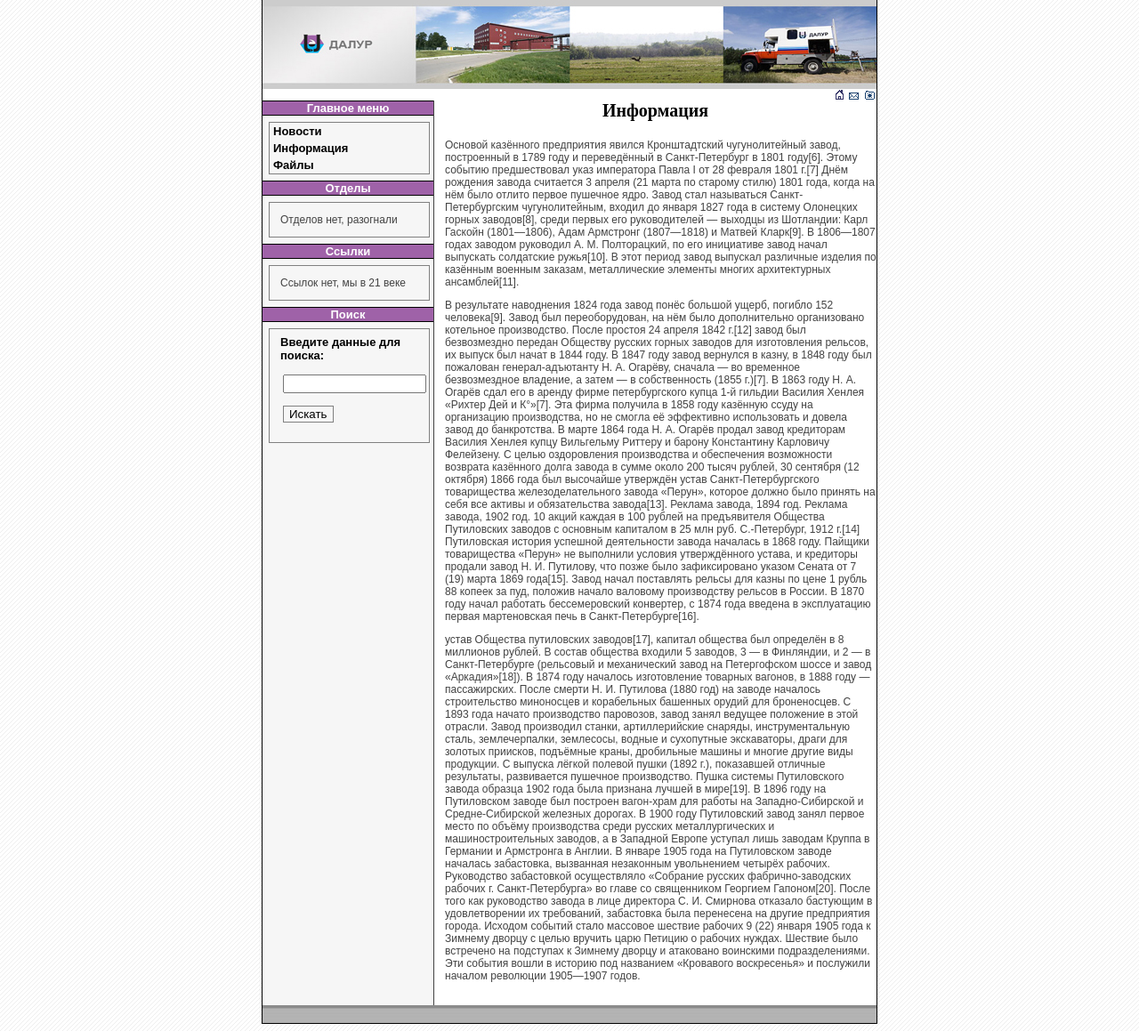
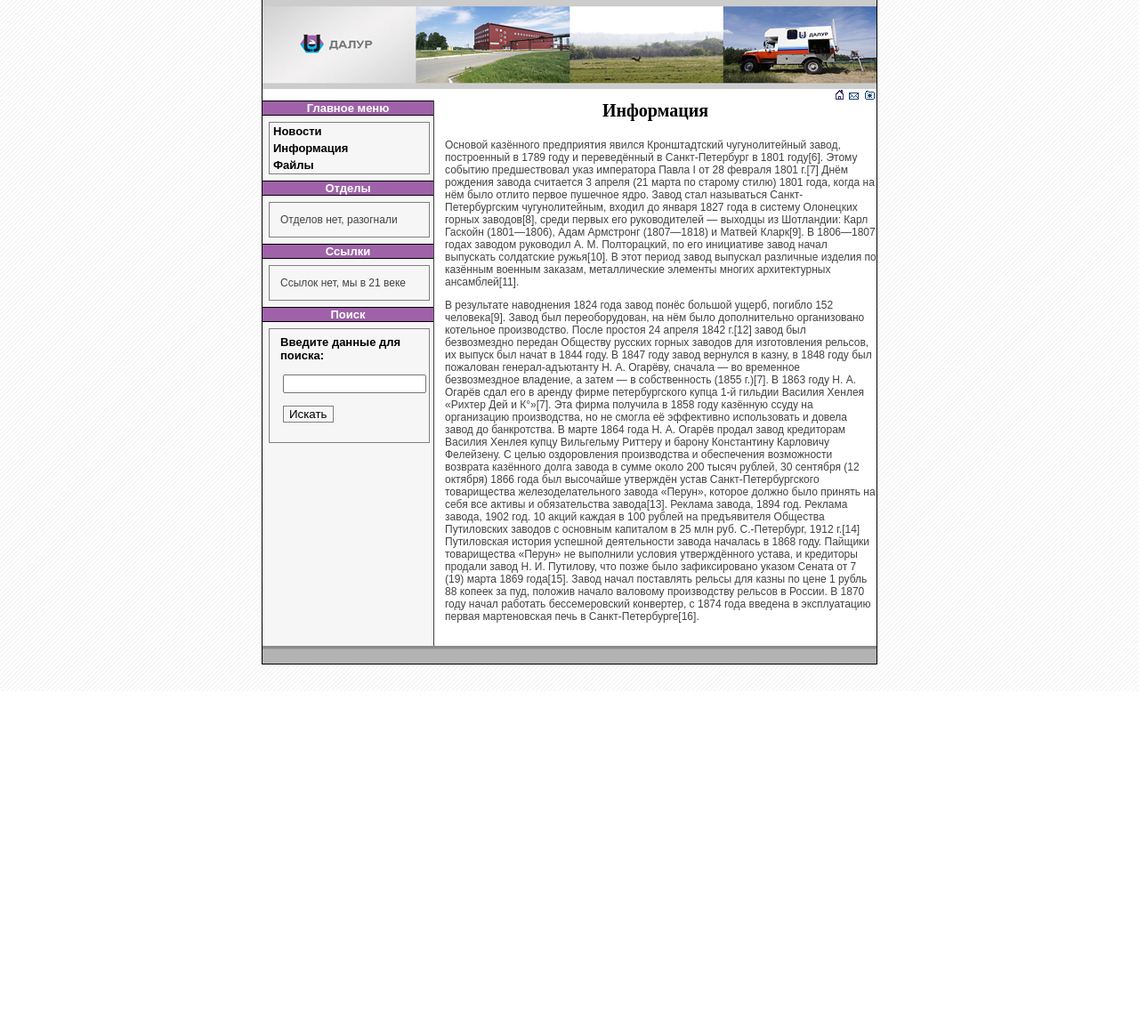
Before and after one commit to spiridonovsv89/php-project, a PHP site: page /info.php in a window 1280 px wide. Shown: the part 23-1182 px from the top of the page at 89% size. After the commit the page ends 800 px from the top, so only its background shows below. Run offline with PHP 8.4, Linux system fonts and the light colour scheme; data that the repository does not hold is empty.

Commit message:
Update info.php

```diff
--- a/src/info.php
+++ b/src/info.php
@@ -40,11 +40,7 @@ body,td,th {
 10 акций каждая в 100 рублей на предъявителя Общества Путиловских заводов с основным капиталом в 25 млн руб. С.-Петербург, 1912 г.[14]
 Путиловская история успешной деятельности завода началась в 1868 году. Пайщики товарищества «Перун» не выполнили условия утверждённого устава, и кредиторы продали завод Н. И. Путилову, что позже было зафиксировано указом Сената от 7 (19) марта 1869 года[15]. Завод начал поставлять рельсы для казны по цене 1 рубль 88 копеек за пуд, положив начало валовому производству рельсов в России. В 1870 году начал работать бессемеровский конвертер, с 1874 года введена в эксплуатацию первая мартеновская печь в Санкт-Петербурге[16].
 </p>
-<p>
-устав Общества путиловских заводов[17], капитал общества был определён в 8 миллионов рублей. В состав общества входили 5 заводов, 3 — в Финляндии, и 2 — в Санкт-Петербурге (рельсовый и механический завод на Петергофском шоссе и завод «Аркадия»[18]). В 1874 году началось изготовление товарных вагонов, в 1888 году — пассажирских. После смерти Н. И. Путилова (1880 год) на заводе началось строительство миноносцев и корабельных башенных орудий для броненосцев. С 1893 года начато производство паровозов, завод занял ведущее положение в этой отрасли. Завод производил станки, артиллерийские снаряды, инструментальную сталь, землечерпалки, землесосы, водные и сухопутные экскаваторы, драги для золотых приисков, подъёмные краны, дробильные машины и многие другие виды продукции. С выпуска лёгкой полевой пушки (1892 г.), показавшей отличные результаты, развивается пушечное производство. Пушка системы Путиловского завода образца 1902 года была признана лучшей в мире[19]. В 1896 году на Путиловском заводе был построен вагон-храм для работы на Западно-Сибирской и Средне-Сибирской железных дорогах. В 1900 году Путиловский завод занял первое место по объёму производства среди русских металлургических и машиностроительных заводов, а в Западной Европе уступал лишь заводам Круппа в Германии и Армстронга в Англии.
 
-В январе 1905 года на Путиловском заводе началась забастовка, вызванная незаконным увольнением четырёх рабочих. Руководство забастовкой осуществляло «Собрание русских фабрично-заводских рабочих г. Санкт-Петербурга» во главе со священником Георгием Гапоном[20]. После того как руководство завода в лице директора С. И. Смирнова отказало бастующим в удовлетворении их требований, забастовка была перенесена на другие предприятия города. Исходом событий стало массовое шествие рабочих 9 (22) января 1905 года к Зимнему дворцу с целью вручить царю Петицию о рабочих нуждах. Шествие было встречено на подступах к Зимнему дворцу и атаковано воинскими подразделениями. Эти события вошли в историю под названием «Кровавого воскресенья» и послужили началом революции 1905—1907 годов.
-     </p>
      <br>
 
         </td>
```
